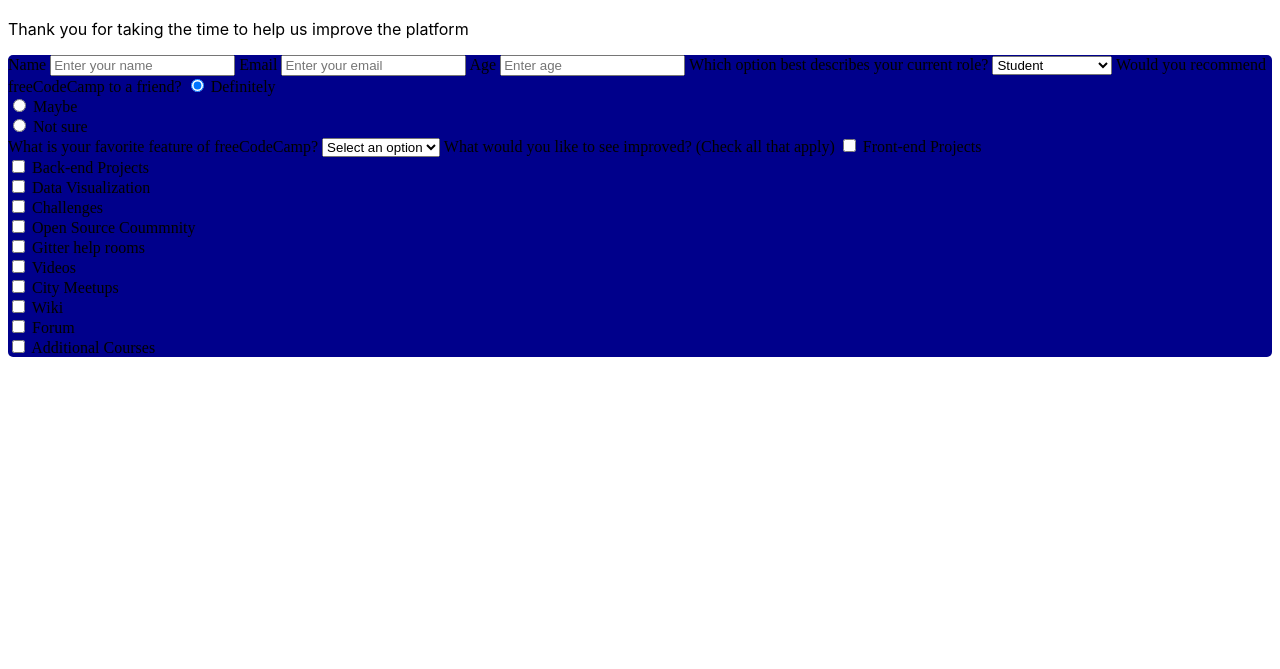
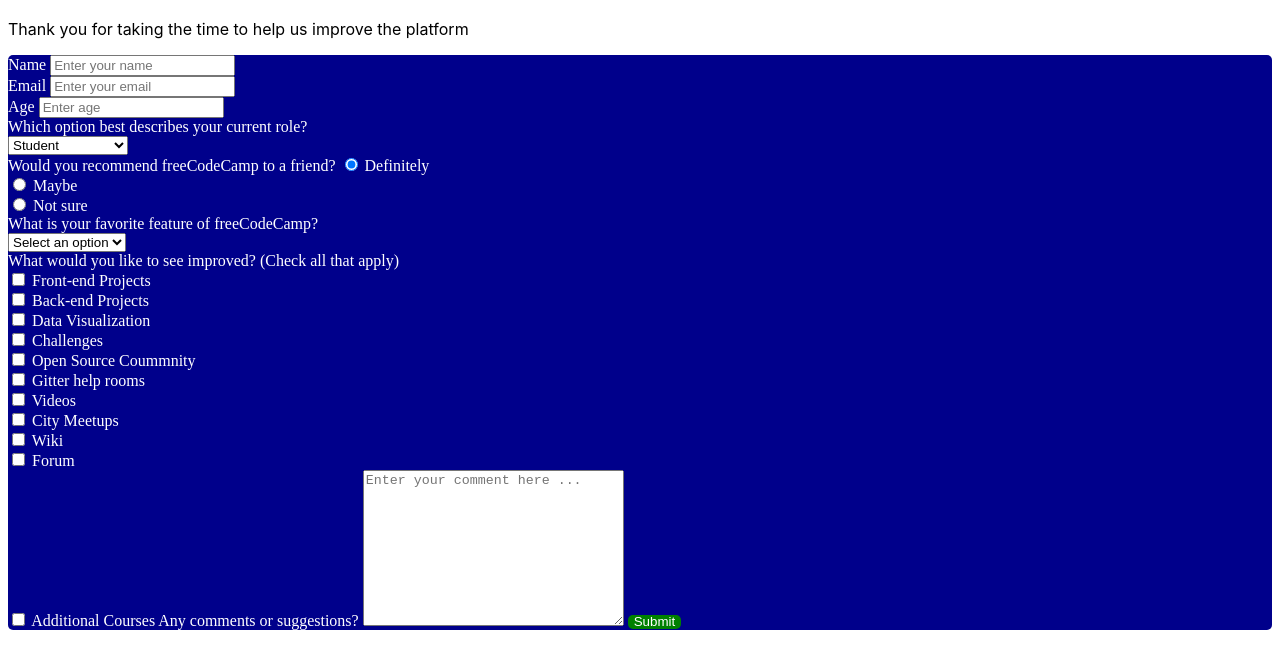
Before and after one commit to Adetunbosun/Microverse-trials, a plain HTML site: page index.html in a window 1280 px wide. Shown: the part 61-730 px from the top of the page. Drawn offline with Linux system fonts and the light colour scheme.

Commit message:
Update form

```diff
--- a/css/style.css
+++ b/css/style.css
@@ -1,8 +1,21 @@
+form{
+    background-color: darkblue;
+    border-radius: 5px;
+    color: white;
+}
 #description{
     font-family: -apple-system, BlinkMacSystemFont, 'Segoe UI', Roboto, Oxygen, Ubuntu, Cantarell, 'Open Sans', 'Helvetica Neue', sans-serif;
 }
 
 #survey-form{
- background-color: darkblue;
- border-radius: 5px;
+
+
 }
+
+#submit{
+    background-color: green ;
+    color: white;
+    border: none;
+    border-radius: 5px;
+    line-height: 12px;
+}
--- a/index.html
+++ b/index.html
@@ -26,18 +26,19 @@
     <p id="description">Thank you for taking the time to help us improve the platform</p>
     <form id="survey-form">
       <label id="name-label">Name</label>
-      <input id="name" placeholder="Enter your name" type="text">
+      <input id="name" placeholder="Enter your name" type="text"> <br>
       <label id="email-label">Email</label>
-      <input id="email" placeholder="Enter your email" type="email">
+      <input id="email" placeholder="Enter your email" type="email"> <br>
       <label id="age-label">Age</label>
-      <input id="number" placeholder="Enter age" type="number">
-      <label id="dropdown-label">Which option best describes your current role?</label>
+      <input id="number" placeholder="Enter age" type="number"> <br>
+      <label id="dropdown-label">Which option best describes your current role?</label> <br>
       <select id="dropdown">
         <option>Student</option>
         <option>Full time learner</option>
         <option>Full Time Job</option>
         <option>Prefer not to say</option>
       </select>
+      <br>
       <label id="radio-label">Would you recommend freeCodeCamp to a friend?</label>
       <input type="radio" name="option" id="radio" checked>
       <label>Definitely</label> <br>
@@ -46,7 +47,7 @@
       <input type="radio" name="option" id="radio2">
       <label>Not sure</label> <br>
 
-      <label id="dropdown-label">What is your favorite feature of freeCodeCamp?</label>
+      <label id="dropdown-label">What is your favorite feature of freeCodeCamp?</label> <br>
       <select id="dropdown">
         <option>Select an option</option>
         <option>Challenges</option>
@@ -54,8 +55,8 @@
         <option>Community</option>
         <option>Open Source</option>
       </select>
-
-      <label for="check-apply">What would you like to see improved? (Check all that apply)</label>
+      <br>
+      <label for="check-apply">What would you like to see improved? (Check all that apply)</label> <br>
       <input type="checkbox" id="front-end"> <label for="front-end"> Front-end Projects</label> <br>
       <input type="checkbox" id="back-end"> <label for="back-end"> Back-end Projects</label> <br>
       <input type="checkbox" id="data-visual"> <label for="data-visual"> Data Visualization</label> <br>
@@ -67,6 +68,13 @@
       <input type="checkbox" id="wiki"> <label for="wiki"> Wiki</label> <br>
       <input type="checkbox" id="forum"> <label for="forum"> Forum </label> <br>
       <input type="checkbox" id="addtional-courses"> <label for="addtional-courses"> Additional Courses</label>
+
+
+      <label for="suggestion">Any comments or suggestions?</label>
+      <textarea name="suggestion" id="suggestion" cols="30" rows="10" placeholder="Enter your comment here ..."></textarea>
+
+      <button id="submit">Submit</button>
     </form>
+
   </body>
 </html>
```
